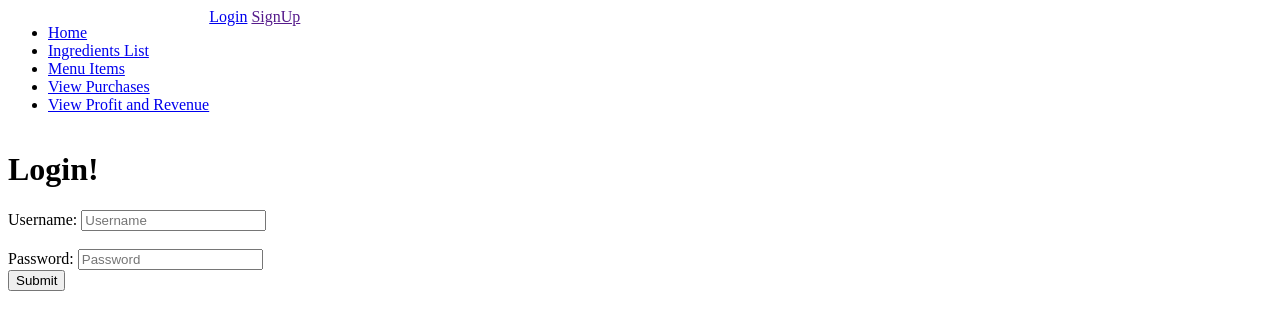
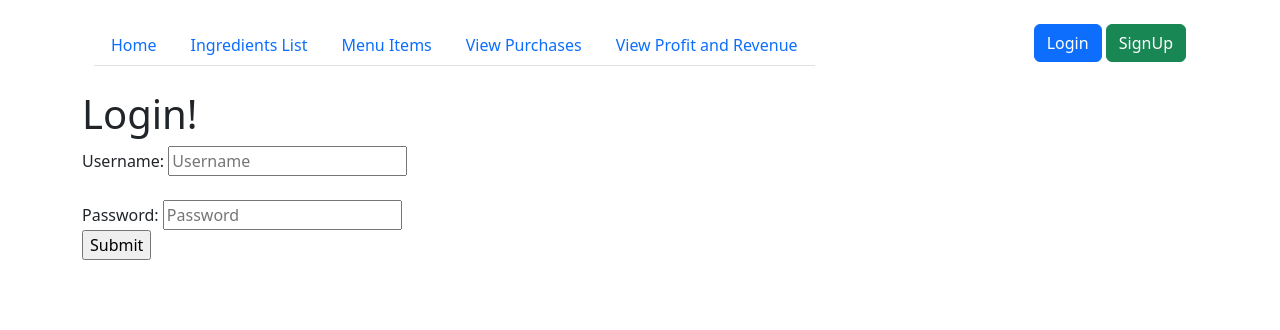
Before and after one commit to jjconway23/django_restaurant_app, a Django app: page /login/ in a window 1280 px wide. Shown: the top 330 px of the page. Run offline with Django 4.2, Linux system fonts and the light colour scheme.

Commit message:
Add basic styling to base.html content

```diff
--- a/restaurant_application/django_restaurant/templates/django_restaurant/base.html
+++ b/restaurant_application/django_restaurant/templates/django_restaurant/base.html
@@ -9,27 +9,30 @@
     {% endblock %}
 </head>
 <body>
-    <header>
+    <header class="container p-4">
         <nav>
-            <ul>
-                <li><a href="{% url 'home' %}">Home</a></li>
-                <li><a href="{% url 'ingredients_list' %}">Ingredients List</a></li>
-                <li><a href="{% url 'menu_item_list' %}">Menu Items</a></li>
-                <li><a href="{% url 'purchase_list' %}">View Purchases</a></li>
-                <li><a href="{% url 'profit_and_revenue_list' %}">View Profit and Revenue</a></li>
+            <ul class="nav nav-tabs">
+                <li class="nav-item"><a class='nav-link' href="{% url 'home' %}">Home</a></li>
+                <li class="nav-item"><a class='nav-link' href="{% url 'ingredients_list' %}">Ingredients List</a></li>
+                <li class="nav-item"><a class='nav-link' href="{% url 'menu_item_list' %}">Menu Items</a></li>
+                <li class="nav-item"><a class='nav-link' href="{% url 'purchase_list' %}">View Purchases</a></li>
+                <li class="nav-item"><a class='nav-link' href="{% url 'profit_and_revenue_list' %}">View Profit and Revenue</a></li>
             </ul>
         </nav>
-        <div>
+        <div class="ms-auto">
             {% if user.is_authenticated %}
-                <a href="{% url 'logout' %}">Logout</a>
+                <a class="btn btn-danger" href="{% url 'logout' %}">Logout</a>
             {% else %}
-                <a href="{% url 'login' %}">Login</a>
-                <a href="">SignUp</a>
+                <a class="btn btn-primary" href="{% url 'login' %}">Login</a>
+                <a class="btn btn-success" href="">SignUp</a>
             {% endif %}
         </div>
 
     </header>
-    {% block content %}
-    {% endblock %}
+    <div class="container">
+        {% block content %}
+        {% endblock %}
+    </div>
+
 </body>
 </html>
--- a/restaurant_application/django_restaurant/templates/registration/login.html
+++ b/restaurant_application/django_restaurant/templates/registration/login.html
@@ -3,6 +3,7 @@
 
 {% block head %}
 <link rel="stylesheet" type="text/css" href="{% static 'django_restaurant\style.css' %}">
+<link href="https://cdn.jsdelivr.net/npm/bootstrap@5.2.0/dist/css/bootstrap.min.css" rel="stylesheet" integrity="sha384-gH2yIJqKdNHPEq0n4Mqa/HGKIhSkIHeL5AyhkYV8i59U5AR6csBvApHHNl/vI1Bx" crossorigin="anonymous">
 
 {% endblock %}
 
```
Also changed, not shown: restaurant_application/db.sqlite3.
